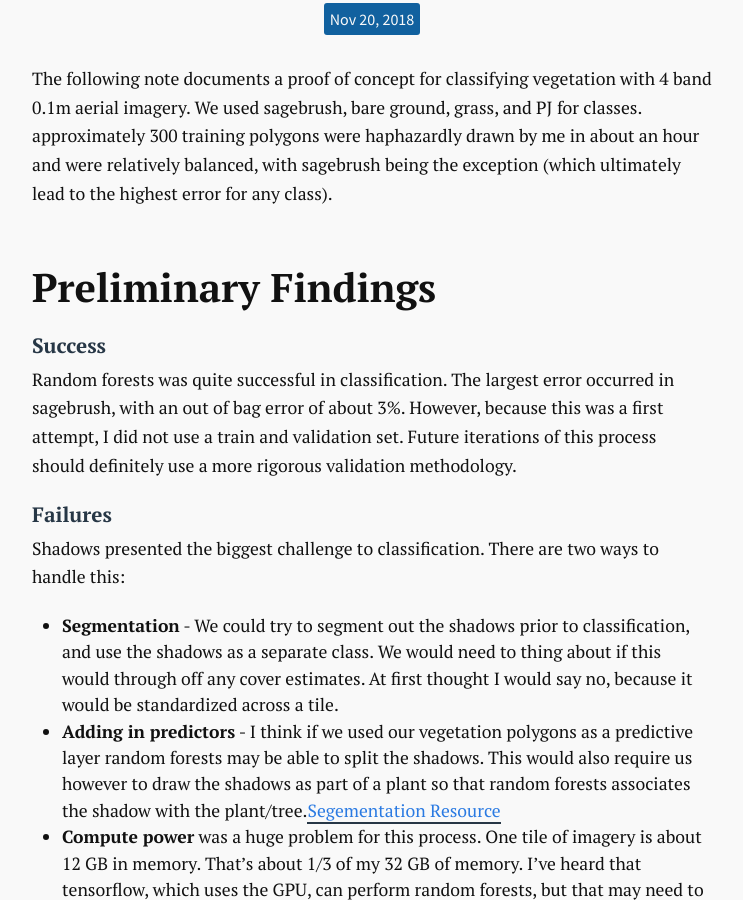
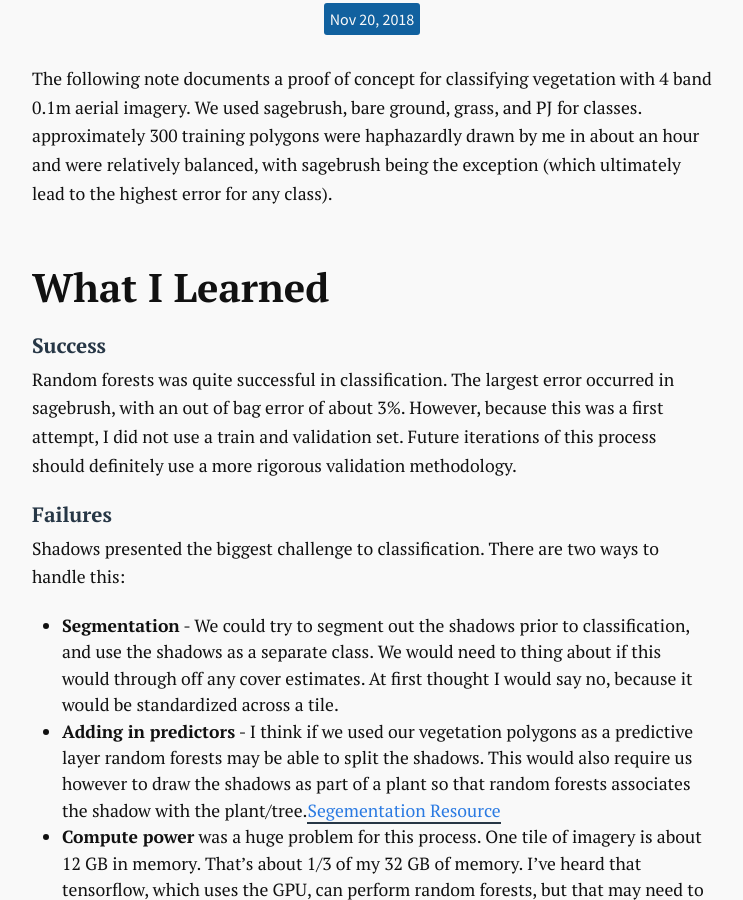
Before and after one commit to mschmidty/bio_notes, a Jekyll site: the page built from r/_posts/2018-11-20-classifying_high_res_aerial_images.md, in a window 1280 px wide and 900 px high, scrolled down 682 px. Shown: the whole window, without its empty margins (268-1011 px from the left). Built offline with Jekyll 4.4.1, drawn with Linux system fonts in a browser that asks for light colours; some of the changed text lies outside the part shown.

Commit message:
Update 2018-11-20-classifying_high_res_aerial_images.md
Edit

```diff
--- a/r/_posts/2018-11-20-classifying_high_res_aerial_images.md
+++ b/r/_posts/2018-11-20-classifying_high_res_aerial_images.md
@@ -7,7 +7,7 @@ categories: [ GIS, R, Remote Sensing ]
 
 The following note documents a proof of concept for classifying vegetation with 4 band 0.1m aerial imagery. We used sagebrush, bare ground, grass, and PJ for classes.  approximately 300 training polygons were haphazardly drawn by me in about an hour and were relatively balanced, with sagebrush being the exception (which ultimately lead to the highest error for any class).
 
-## Preliminary Findings
+## What I Learned
 ### Success
 Random forests was quite successful in classification. The largest error occurred in sagebrush, with an out of bag error of about 3%.  However, because this was a first attempt, I did not use a train and validation set.  Future iterations of this process should definitely use a more rigorous validation methodology.
 
```
Also changed, not shown: other parts of r/_posts/2018-11-20-classifying_high_res_aerial_images.md (+1 -1 lines).
